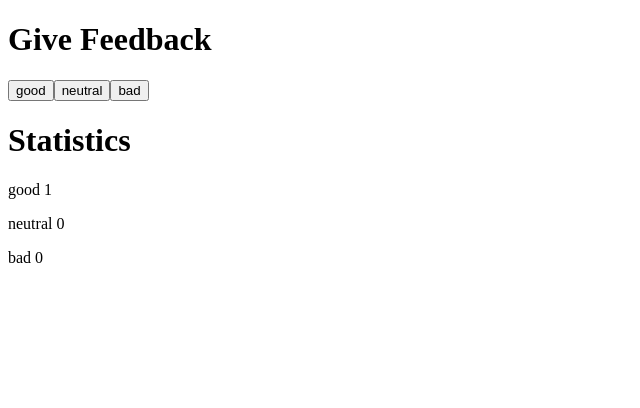
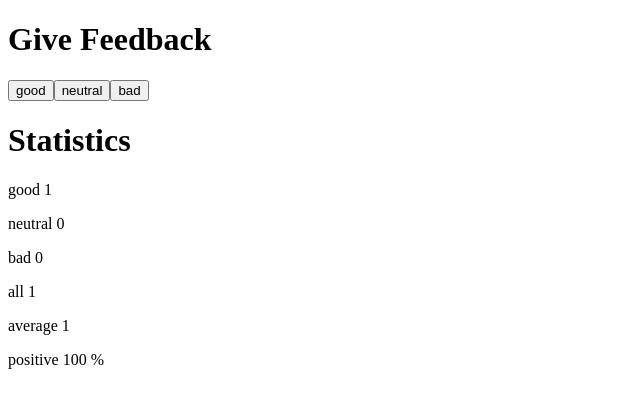
Before and after one commit to beltjo/fullstackopen, a React (Vite) app in the folder Part 1/unicafe/: page / in a window 1280 px wide. Both pictures are taken after a click on the button "good". Shown: the top 408 px of the page, without its empty margins (0-640 px from the left). Built offline with nearby package versions, Linux system fonts and the light colour scheme.

Commit message:
Completed 1.7, Adding a total, average, and positive statistic.

```diff
--- a/Part 1/unicafe/src/App.jsx
+++ b/Part 1/unicafe/src/App.jsx
@@ -17,27 +17,68 @@ const Display = ({value}) => {
 
 }
 
+const Stats = ({feedback}) => {
+  //This isn't quite the functional style, but I'm not sure if it is worth using useState for a total and score value.
+  let total = 0
+  let score = 0
+  let positiveCount = 0
+  for (let feedbackType of feedback) {
+    total = total + feedbackType.count
+    score = score + (feedbackType.score * feedbackType.count)
+
+    if (feedbackType.score === 1) {
+      positiveCount = feedbackType.count
+    }
+  }
+
+  if (total === 0) {
+    return (
+      <>
+        <p>all {total}</p>
+        <p>Add feedback to see more statistics</p>
+      </>
+    )
+  }
+
+  const average = score / total
+  const positivePercent = (positiveCount / total) * 100
+  return (
+    <>
+      <p>all {total}</p>
+      <p>average {average}</p>
+      <p>positive {positivePercent} %</p>
+    </>
+  )
+}
+
 
 function App() {
   const [badFeedbackCount, setBadFeedbackCount] = useState(0)
   const [neutralFeedbackCount, setNeutralFeedbackCount] = useState(0)
   const [goodFeedbackCount, setGoodFeedbackCount] = useState(0)
+
+
+
   const bad = {
     title: "bad",
     count: badFeedbackCount,
-    setter: setBadFeedbackCount
+    setter: setBadFeedbackCount,
+    score: -1
   }
   const neutral = {
     title: "neutral",
     count: neutralFeedbackCount,
-    setter: setNeutralFeedbackCount
+    setter: setNeutralFeedbackCount,
+    score: 0
   }
   const good = {
     title: "good",
     count: goodFeedbackCount,
-    setter: setGoodFeedbackCount
+    setter: setGoodFeedbackCount,
+    score: 1
   }
 
+  const all = [good, neutral, bad]
 
   return (
     <>
@@ -52,6 +93,8 @@ function App() {
       <Display value={good} />
       <Display value={neutral} />
       <Display value={bad} />
+      <Stats feedback={all} />
+
     </>
   )
 }
```
